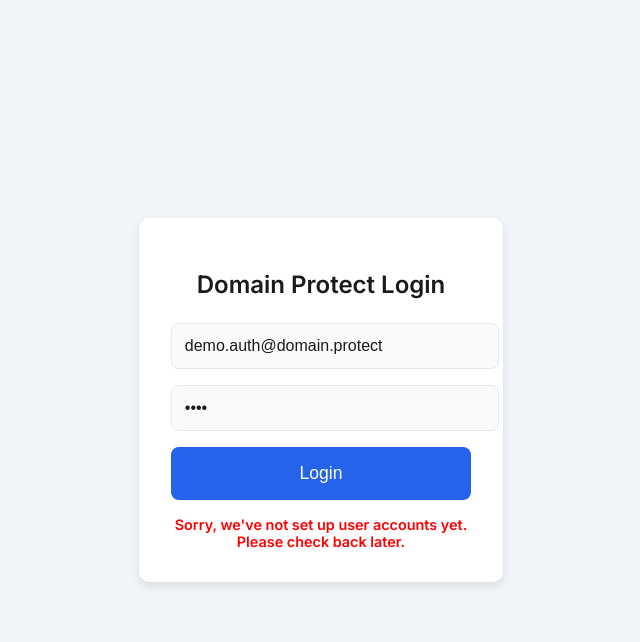
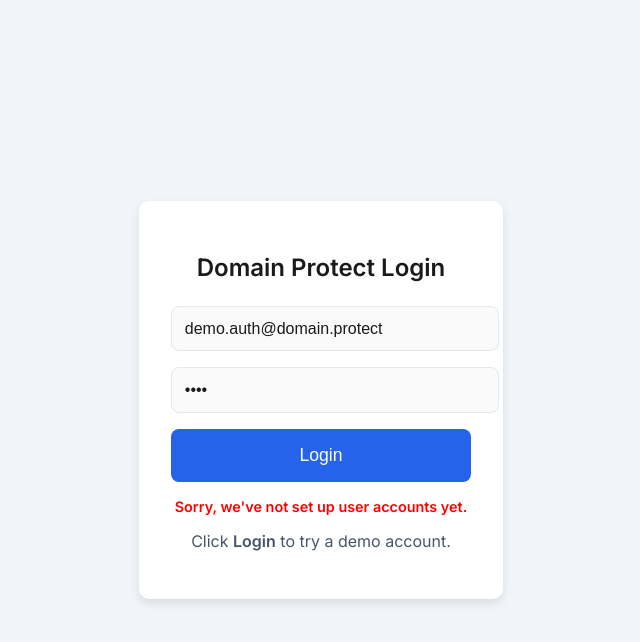
Before and after one commit to domainprotector/domainprotector.github.io, a plain HTML site: page auth.html in a window 1280 px wide. Both pictures are taken after a click on the button "Login". Shown: the whole page, without its empty margins (319-959 px from the left). Drawn offline with Linux system fonts and the light colour scheme.

Commit message:
Update auth.html

```diff
--- a/auth.html
+++ b/auth.html
@@ -63,42 +63,54 @@
       font-size: 0.9rem;
       font-weight: 600;
     }
+
+    .demo-message {
+      margin-top: 1rem;
+      font-size: 1rem;
+      color: #475569;
+    }
+
+    .demo-message a {
+      color: #2563eb;
+      text-decoration: none;
+    }
+
+    .demo-message a:hover {
+      text-decoration: underline;
+    }
   </style>
 </head>
 <body>
 
   <div class="login-container">
     <h2>Domain Protect Login</h2>
-    <form id="loginForm">
+    <form id="loginForm" onsubmit="return handleLogin(event)">
       <input type="email" id="username" name="username" value="demo.auth@domain.protect" disabled />
       <input type="password" id="password" name="password" value="demo" disabled />
-      <button type="submit" id="loginButton">Login</button>
+      <button type="submit">Login</button>
     </form>
-    <div class="notification" id="notification" style="display: none;">
-      Sorry, we've not set up user accounts yet. Please check back later.
+
+    <!-- Always visible notification message -->
+    <div class="notification">
+      Sorry, we've not set up user accounts yet.
+    </div>
+
+    <!-- Always visible demo account message -->
+    <div class="demo-message">
+      <p>Click <strong>Login</strong> to try a demo account.</p>
     </div>
   </div>
 
   <script>
-    // Get the current window's size to check if it's the smaller 400px window
-    const currentWindow = window;
-    const originalWindow = window.opener;  // Get the original window that opened this one
+    function handleLogin(event) {
+      event.preventDefault(); // Prevent the default form submission
 
-    // Handle login button click
-    document.getElementById("loginButton").addEventListener("click", function (e) {
-      e.preventDefault();  // Prevent form submission
+      // Redirect to afterlogindemonetwork.html in the parent window
+      window.opener.location.href = "afterlogindemonetwork.html";
 
-      // Show notification
-      document.getElementById("notification").style.display = "block";
-
-      // Close the current window if it's the small one and redirect in the original window
-      if (currentWindow.outerWidth === 400) {
-        currentWindow.close(); // Close the smaller window
-        if (originalWindow) {
-          originalWindow.location.href = "afterlogindemonetwork.html";  // Redirect the original window
-        }
-      }
-    });
+      // Close the current (small) window
+      window.close();
+    }
   </script>
 
 </body>
```
